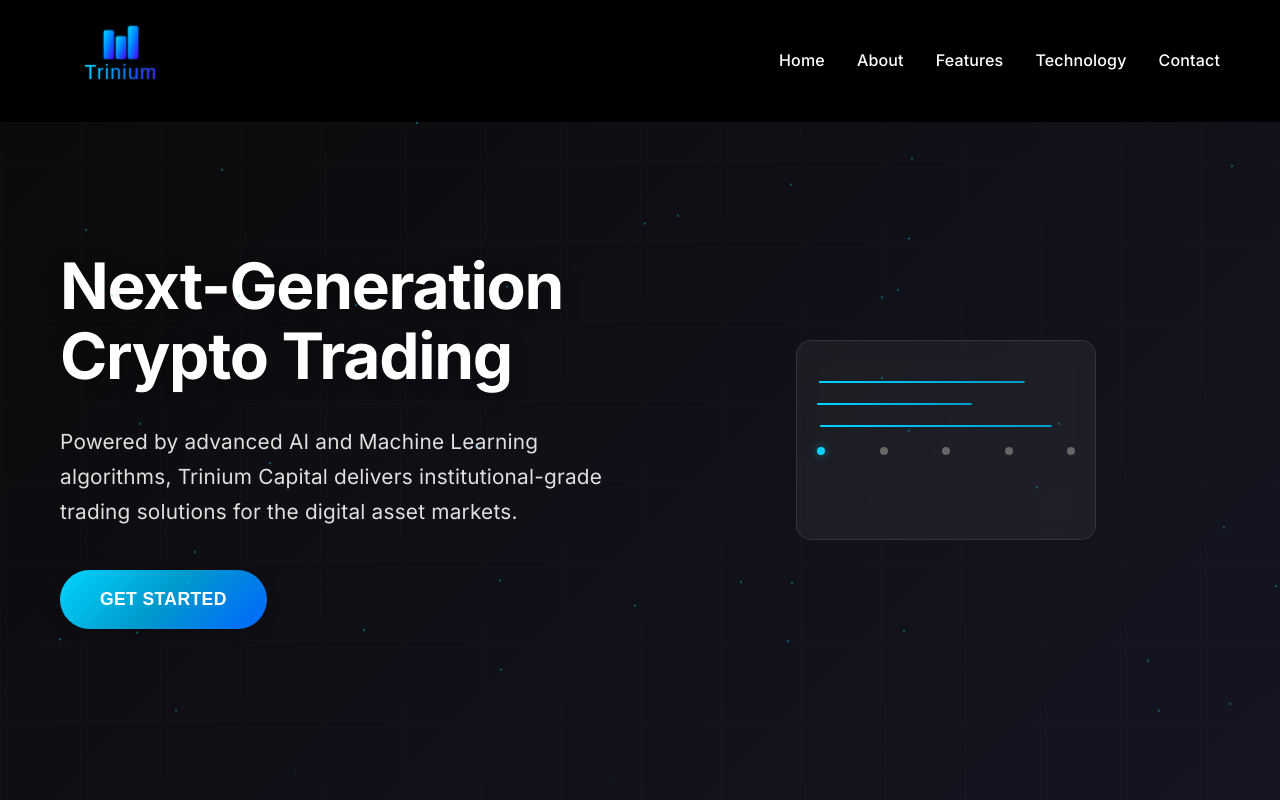
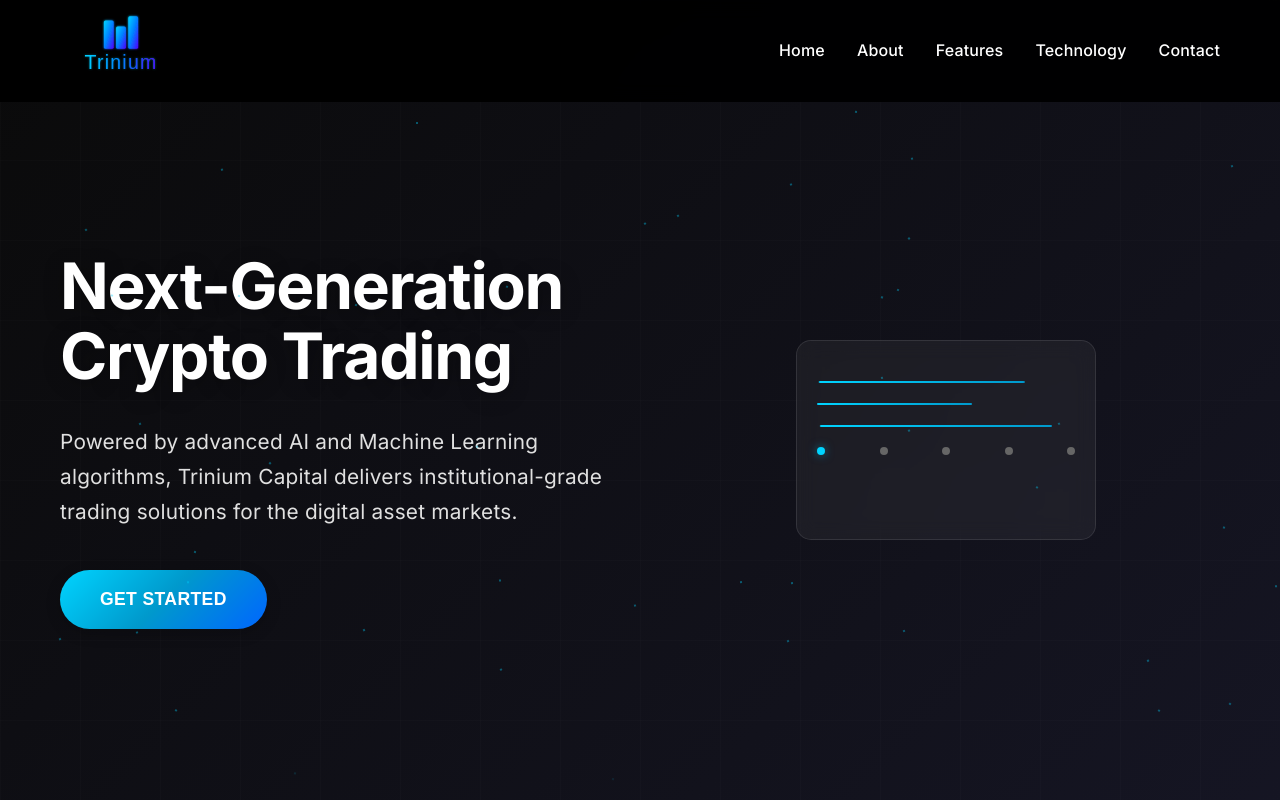
Before and after one commit to meny556/trinium-capital-website, a plain HTML site: page index.html in a window 1280 px wide. Shown: the top 800 px of the page. Drawn offline with Linux system fonts and the light colour scheme; no server answers.

Commit message:
dor bachyani

```diff
--- a/styles.css
+++ b/styles.css
@@ -41,7 +41,7 @@ body {
     display: flex;
     justify-content: space-between;
     align-items: center;
-    height: 90px;
+    height: 70px
 }
 
 .nav-logo {
```
